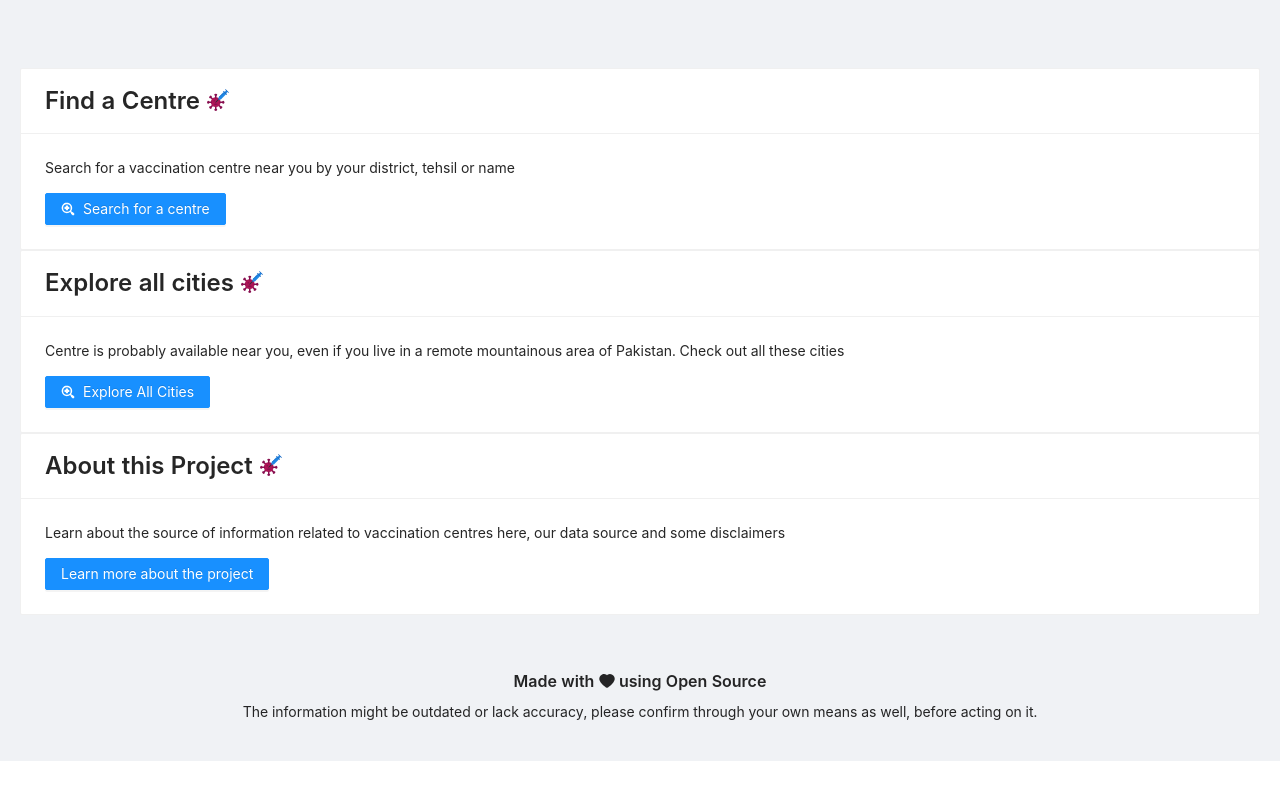
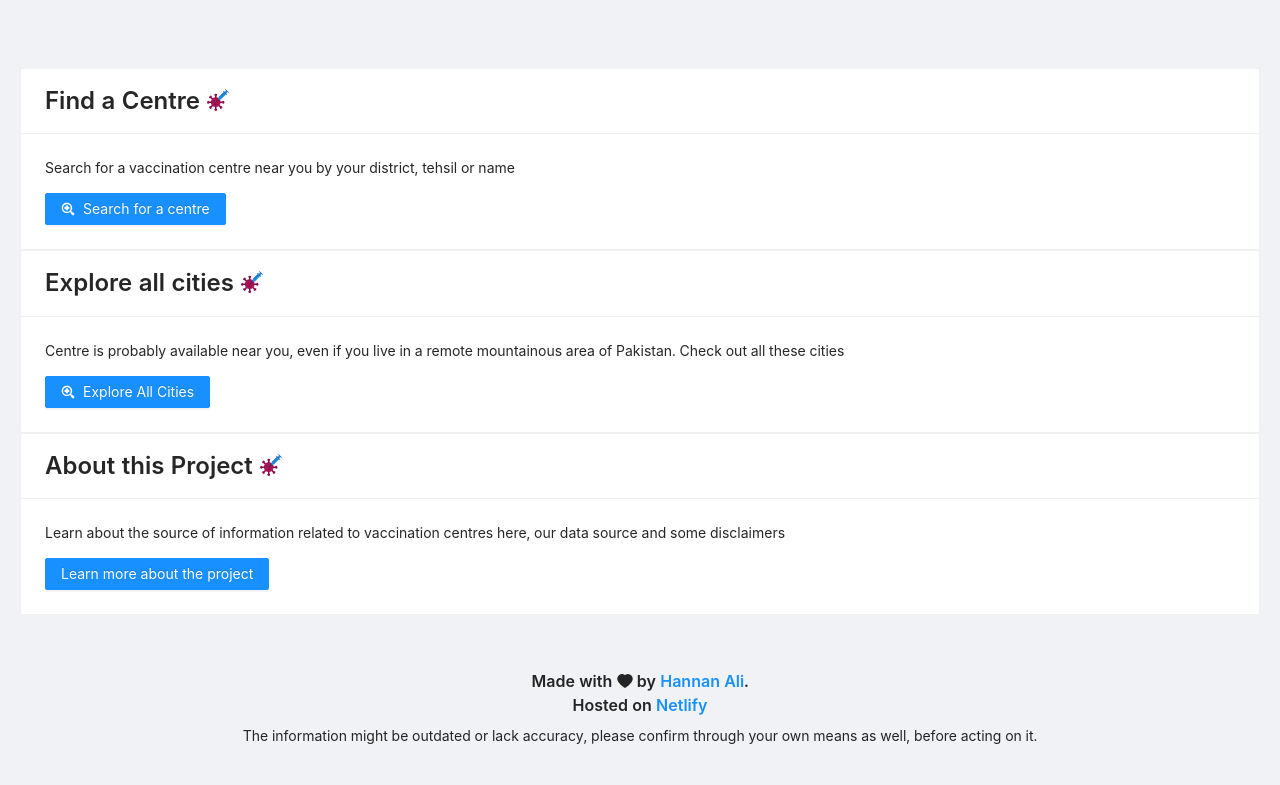
Before and after one commit to abdulhannanali/mehfooz-raho, a React app: page / in a window 1280 px wide. Shown: the part 242-1027 px from the top of the page. Before the commit the page ends 1003 px from the top, so only its background shows below. Built offline with nearby package versions, Linux system fonts and the light colour scheme.

Commit message:
Add a better footer

```diff
--- a/src/App.tsx
+++ b/src/App.tsx
@@ -50,7 +50,8 @@ function App() {
         <Row justify="center">
           <Col xs={24}>
             <Typography.Title level={5} style={{ textAlign: "center" }}>
-              Made with <HeartFilled twoToneColor={["red", "red"]} /> using Open Source
+              Made with <HeartFilled twoToneColor={["red", "red"]} /> by <a href="https://github.com/abdulhannanali" target="_blank">Hannan Ali</a>. <br />
+              Hosted on <a href="https://netlify.com">Netlify</a>
             </Typography.Title>
             <Typography.Paragraph style={{ textAlign: 'center'}}>
               The information might be outdated or lack accuracy, please confirm through your own means as well, before acting on it.
```
